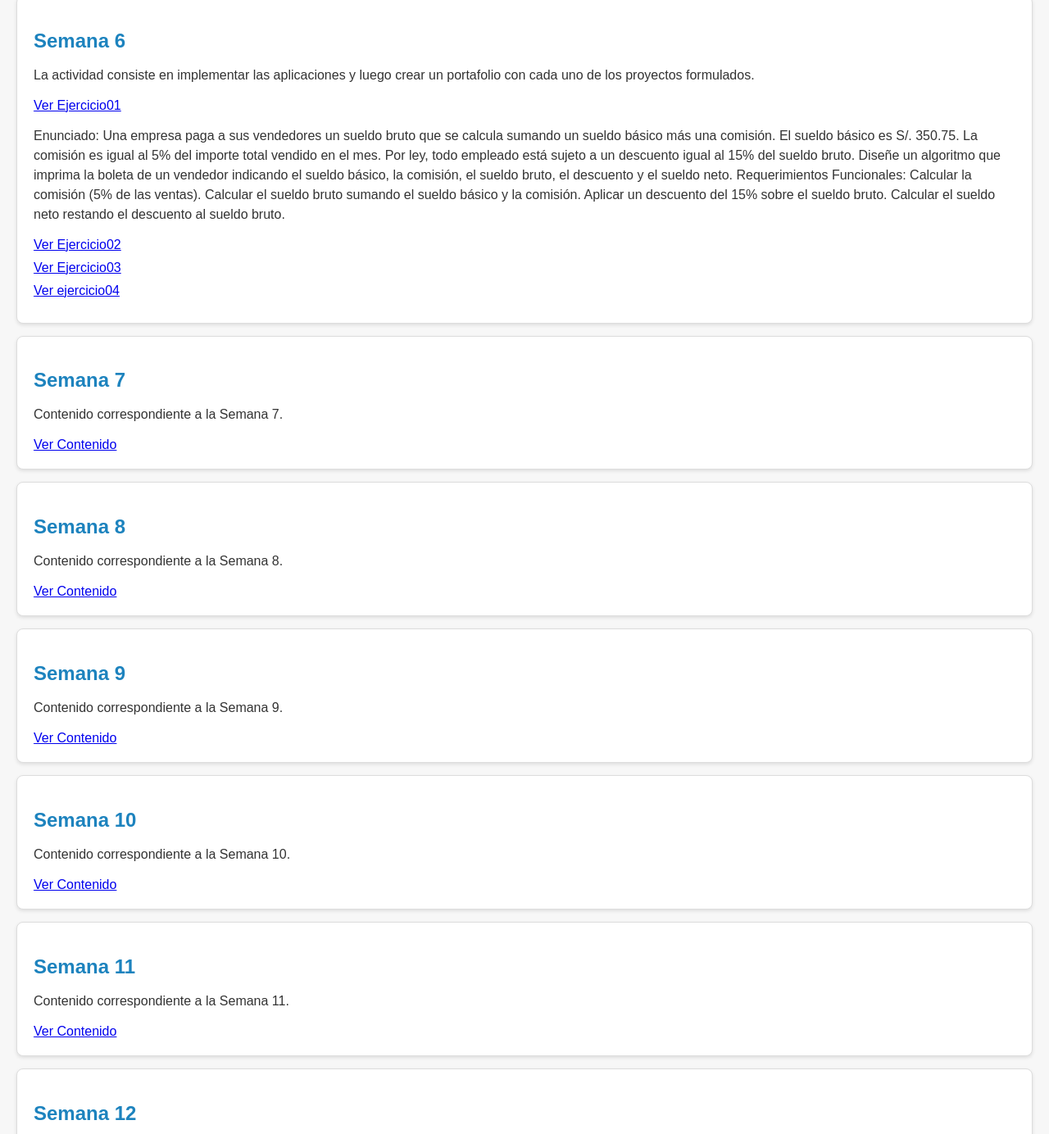
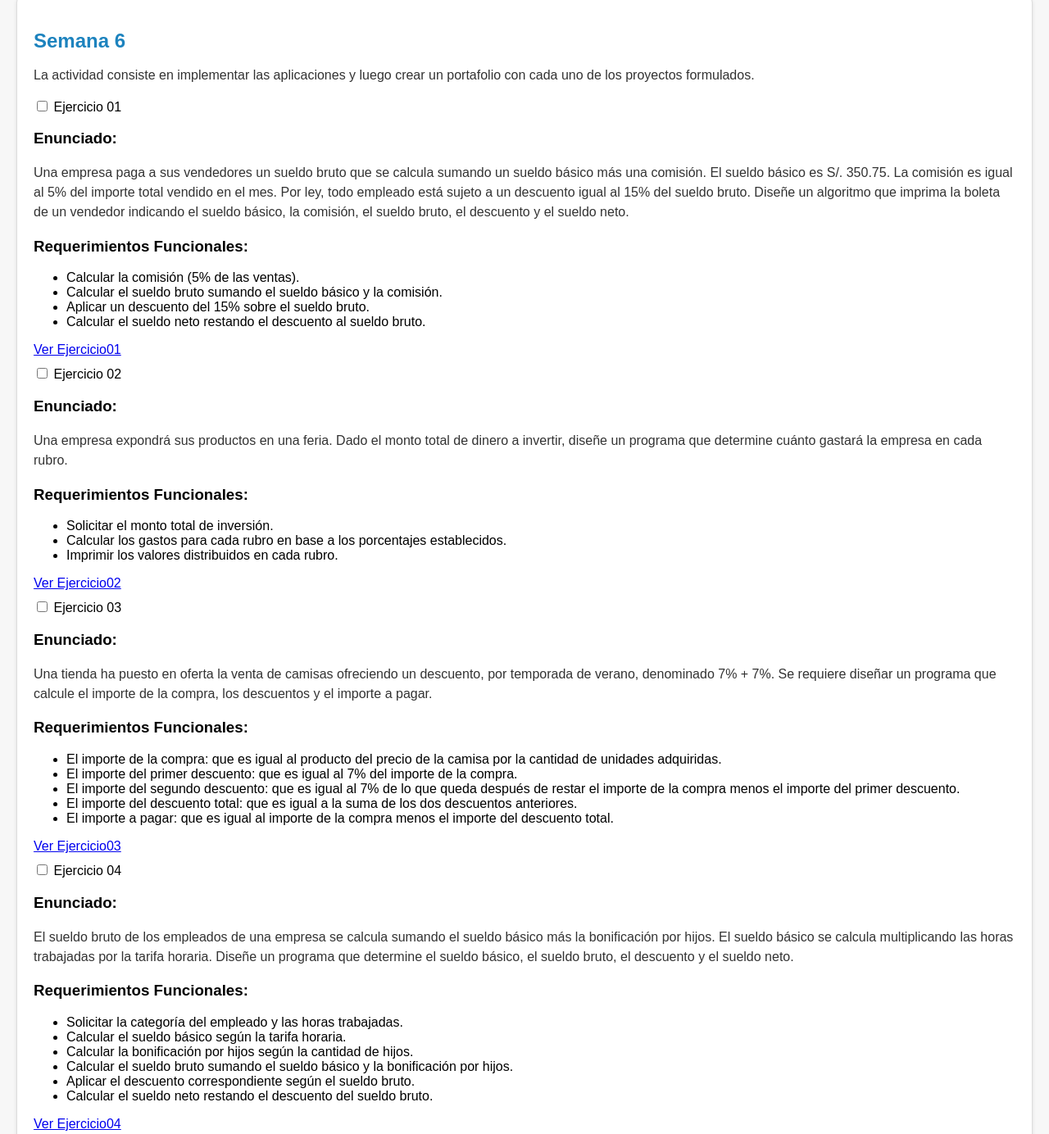
Before and after one commit to NickolEnriquez/dpwprogramacionmobil.github.io, a plain HTML site: page trabajos.html in a window 1280 px wide. Shown: the part 1623-3007 px from the top of the page at 82% size. Drawn offline with Linux system fonts and the light colour scheme.

Commit message:
Update trabajos.html

```diff
--- a/trabajos.html
+++ b/trabajos.html
@@ -64,20 +64,95 @@
 
         </section>
 
-        <section id="semana6">
+       <section id="semana6">
             <h2>Semana 6</h2>
-            <p>La actividad consiste en implementar las aplicaciones y luego crear un portafolio con cada uno de los proyectos formulados. </p>
-            <a href="dart/S6_ejercicio01.dart">Ver Ejercicio01</a><p>Enunciado: Una empresa paga a sus vendedores un sueldo bruto que se calcula sumando un sueldo básico más una comisión. El sueldo básico es S/. 350.75. La comisión es igual al 5% del importe total vendido en el mes. Por ley, todo empleado está sujeto a un descuento igual al 15% del sueldo bruto. Diseñe un algoritmo que imprima la boleta de un vendedor indicando el sueldo básico, la comisión, el sueldo bruto, el descuento y el sueldo neto.
+<p>La actividad consiste en implementar las aplicaciones y luego crear un portafolio con cada uno de los proyectos formulados.</p>
 
-                Requerimientos Funcionales:
-                Calcular la comisión (5% de las ventas).
-                Calcular el sueldo bruto sumando el sueldo básico y la comisión.
-                Aplicar un descuento del 15% sobre el sueldo bruto.
-                Calcular el sueldo neto restando el descuento al sueldo bruto.</p>
-            <a href="dart/S6_ejercicio02.dart">Ver Ejercicio02</a>
-            <a href="dart/S6_ejercicio03.dart">Ver Ejercicio03</a>
-            <a href="dart/S6_ejercicio04.dart">Ver ejercicio04</a>
-        </section>
+<!-- Acordeón para el Ejercicio 01 -->
+<div class="accordion">
+    <input type="checkbox" id="exercise1" class="toggle-input">
+    <label for="exercise1" class="toggle-btn">Ejercicio 01</label>
+
+    <div class="toggle-content">
+        <h3>Enunciado:</h3>
+        <p>Una empresa paga a sus vendedores un sueldo bruto que se calcula sumando un sueldo básico más una comisión. El sueldo básico es S/. 350.75. La comisión es igual al 5% del importe total vendido en el mes. Por ley, todo empleado está sujeto a un descuento igual al 15% del sueldo bruto. Diseñe un algoritmo que imprima la boleta de un vendedor indicando el sueldo básico, la comisión, el sueldo bruto, el descuento y el sueldo neto.</p>
+
+        <h3>Requerimientos Funcionales:</h3>
+        <ul>
+            <li>Calcular la comisión (5% de las ventas).</li>
+            <li>Calcular el sueldo bruto sumando el sueldo básico y la comisión.</li>
+            <li>Aplicar un descuento del 15% sobre el sueldo bruto.</li>
+            <li>Calcular el sueldo neto restando el descuento al sueldo bruto.</li>
+        </ul>
+
+        <a href="dart/S6_ejercicio01.dart">Ver Ejercicio01</a>
+    </div>
+</div>
+
+<!-- Acordeón para el Ejercicio 02 -->
+<div class="accordion">
+    <input type="checkbox" id="exercise2" class="toggle-input">
+    <label for="exercise2" class="toggle-btn">Ejercicio 02</label>
+
+    <div class="toggle-content">
+        <h3>Enunciado:</h3>
+        <p>Una empresa expondrá sus productos en una feria. Dado el monto total de dinero a invertir, diseñe un programa que determine cuánto gastará la empresa en cada rubro.</p>
+
+        <h3>Requerimientos Funcionales:</h3>
+        <ul>
+            <li>Solicitar el monto total de inversión.</li>
+            <li>Calcular los gastos para cada rubro en base a los porcentajes establecidos.</li>
+            <li>Imprimir los valores distribuidos en cada rubro.</li>
+        </ul>
+
+        <a href="dart/S6_ejercicio02.dart">Ver Ejercicio02</a>
+    </div>
+</div>
+
+<!-- Acordeón para el Ejercicio 03 -->
+<div class="accordion">
+    <input type="checkbox" id="exercise3" class="toggle-input">
+    <label for="exercise3" class="toggle-btn">Ejercicio 03</label>
+
+    <div class="toggle-content">
+        <h3>Enunciado:</h3>
+        <p>Una tienda ha puesto en oferta la venta de camisas ofreciendo un descuento, por temporada de verano, denominado 7% + 7%. Se requiere diseñar un programa que calcule el importe de la compra, los descuentos y el importe a pagar.</p>
+
+        <h3>Requerimientos Funcionales:</h3>
+        <ul>
+            <li>El importe de la compra: que es igual al producto del precio de la camisa por la cantidad de unidades adquiridas.</li>
+            <li>El importe del primer descuento: que es igual al 7% del importe de la compra.</li>
+            <li>El importe del segundo descuento: que es igual al 7% de lo que queda después de restar el importe de la compra menos el importe del primer descuento.</li>
+            <li>El importe del descuento total: que es igual a la suma de los dos descuentos anteriores.</li>
+            <li>El importe a pagar: que es igual al importe de la compra menos el importe del descuento total.</li>
+        </ul>
+
+        <a href="dart/S6_ejercicio03.dart">Ver Ejercicio03</a>
+    </div>
+</div>
+
+<!-- Acordeón para el Ejercicio 04 -->
+<div class="accordion">
+    <input type="checkbox" id="exercise4" class="toggle-input">
+    <label for="exercise4" class="toggle-btn">Ejercicio 04</label>
+
+    <div class="toggle-content">
+        <h3>Enunciado:</h3>
+        <p>El sueldo bruto de los empleados de una empresa se calcula sumando el sueldo básico más la bonificación por hijos. El sueldo básico se calcula multiplicando las horas trabajadas por la tarifa horaria. Diseñe un programa que determine el sueldo básico, el sueldo bruto, el descuento y el sueldo neto.</p>
+
+        <h3>Requerimientos Funcionales:</h3>
+        <ul>
+            <li>Solicitar la categoría del empleado y las horas trabajadas.</li>
+            <li>Calcular el sueldo básico según la tarifa horaria.</li>
+            <li>Calcular la bonificación por hijos según la cantidad de hijos.</li>
+            <li>Calcular el sueldo bruto sumando el sueldo básico y la bonificación por hijos.</li>
+            <li>Aplicar el descuento correspondiente según el sueldo bruto.</li>
+            <li>Calcular el sueldo neto restando el descuento del sueldo bruto.</li>
+        </ul>
+
+        <a href="dart/S6_ejercicio04.dart">Ver Ejercicio04</a>
+    </div>
+</div>
 
         <section id="semana7">
             <h2>Semana 7</h2>
```
